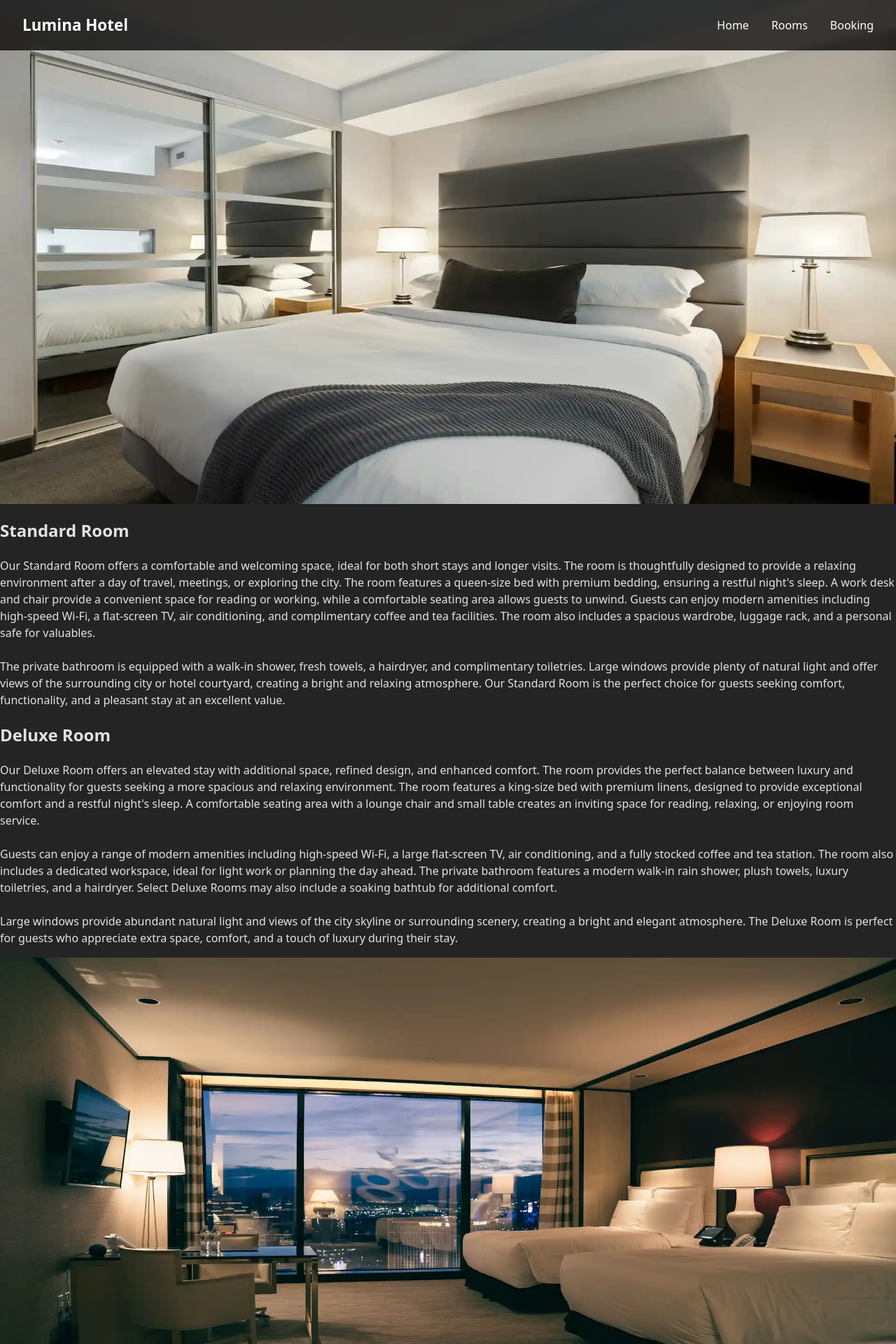
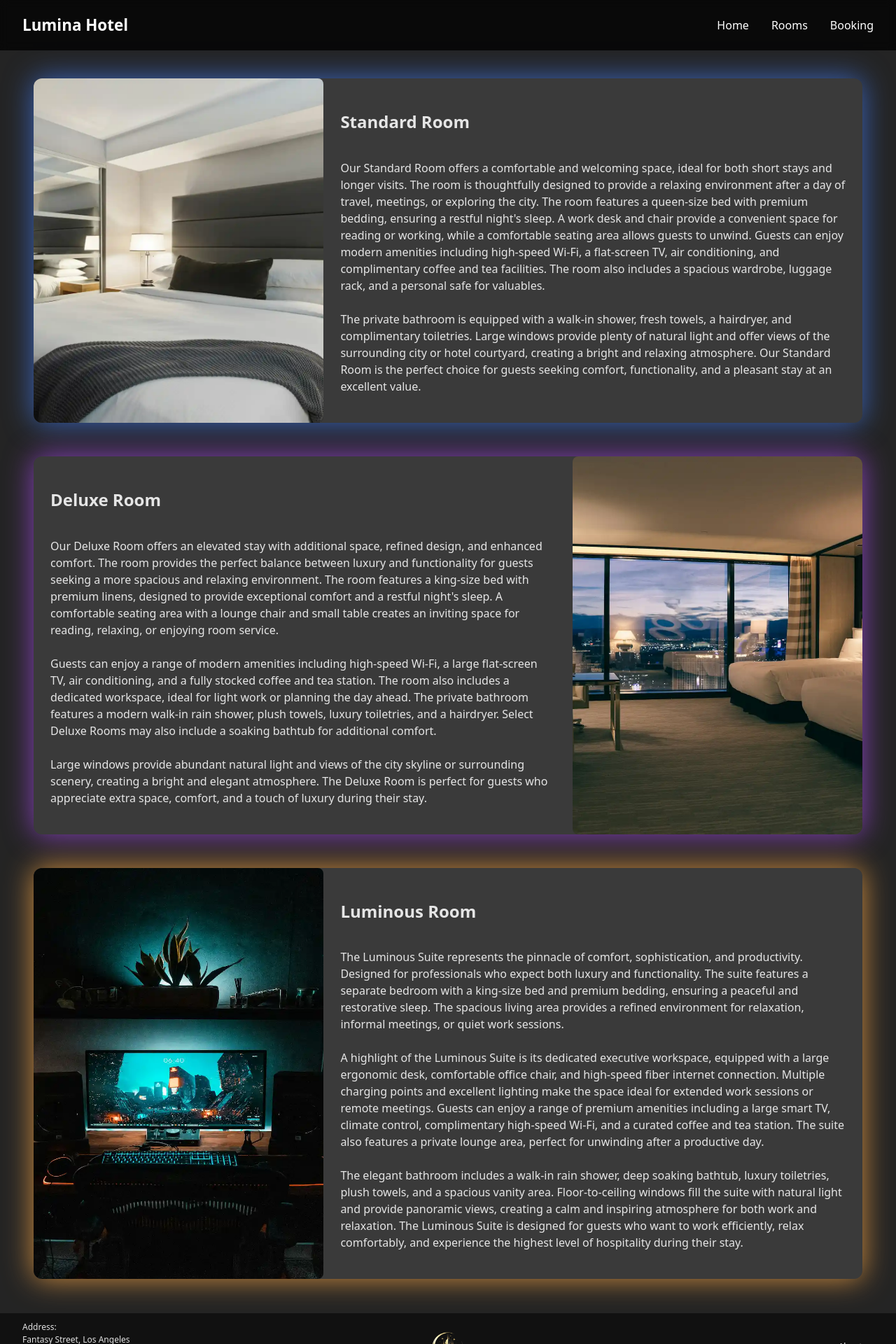
Before and after one commit to ActuallyWilliamR/Lumina-Hotel, a React (Vite) app: page /rooms in a window 1280 px wide. Shown: the top 1920 px of the page at 70% size. Built offline with nearby package versions, Linux system fonts and the light colour scheme.

Commit message:
Styled Rooms page

```diff
--- a/src/App.css
+++ b/src/App.css
@@ -172,6 +172,88 @@
   margin-top: 0;
   margin-bottom: 1.5rem;
   line-height: 1.6;
+}
+
+.roomPageContainer {
+  margin-top: 7rem;
+}
+
+.standardRoomDescription {
+  display: flex;
+  align-items: stretch;
+  overflow: hidden;
+  margin: 3rem;
+
+  background: rgba(255,255,255,0.1);
+  border-radius: 12px;
+  box-shadow: 0 0 40px rgba(70, 130, 255, 0.7);
+}
+
+.standardRoomDescription img {
+  width: 35%;
+  object-fit: cover;
+  display: block;
+
+  border-radius: 8px;
+}
+
+.standardRoomDescriptionText {
+  display: flex;
+  justify-content: center;
+  flex-direction: column;
+  padding: 1.5rem;
+}
+
+.deluxeRoomDescription {
+  display: flex;
+  align-items: stretch;
+  overflow: hidden;
+  margin: 3rem;
+
+  background: rgba(255,255,255,0.1);
+  border-radius: 12px;
+  box-shadow: 0 0 40px rgba(180, 80, 255, 0.7);
+}
+
+.deluxeRoomDescription img {
+  width: 35%;
+  object-fit: cover;
+  display: block;
+
+  border-radius: 8px;
+}
+
+.deluxeRoomDescriptionText {
+  display: flex;
+  justify-content: center;
+  flex-direction: column;
+  padding: 1.5rem;
+}
+
+.luminousRoomDescription {
+  display: flex;
+  align-items: stretch;
+  overflow: hidden;
+  margin: 3rem;
+
+  background: rgba(255,255,255,0.1);
+  border-radius: 12px;
+  box-shadow: 0 0 40px rgba(255, 170, 70, 0.8);
+}
+
+.luminousRoomDescription img {
+  width: 35%;
+  object-fit: cover;
+  display: block;
+
+  border-radius: 8px;
+}
+
+.luminousRoomDescriptionText {
+  display: flex;
+  justify-content: center;
+  flex-direction: column;
+  padding: 1.5rem;
 }
 
 .booking-section {
@@ -400,10 +482,42 @@
     font-size: 1rem;
   }
 
-    /* ROOMS */
+    /* ROOMS PREVIEW */
 
   .room-cards {
     grid-template-columns: 1fr;
+  }
+
+    /* ROOM DESCRIPTION */
+
+  .standardRoomDescription {
+    flex-direction: column;
+    text-align: center;
+  }
+
+  .standardRoomDescription img {
+    width: 100%;
+    height: 220px;
+  }
+
+  .deluxeRoomDescription {
+    flex-direction: column;
+    text-align: center;
+  }
+
+  .deluxeRoomDescription img {
+    width: 100%;
+    height: 220px;
+  }
+
+  .luminousRoomDescription {
+    flex-direction: column;
+    text-align: center;
+  }
+
+  .luminousRoomDescription img {
+    width: 100%;
+    height: 220px;
   }
 
     /* BOOKING */
```
